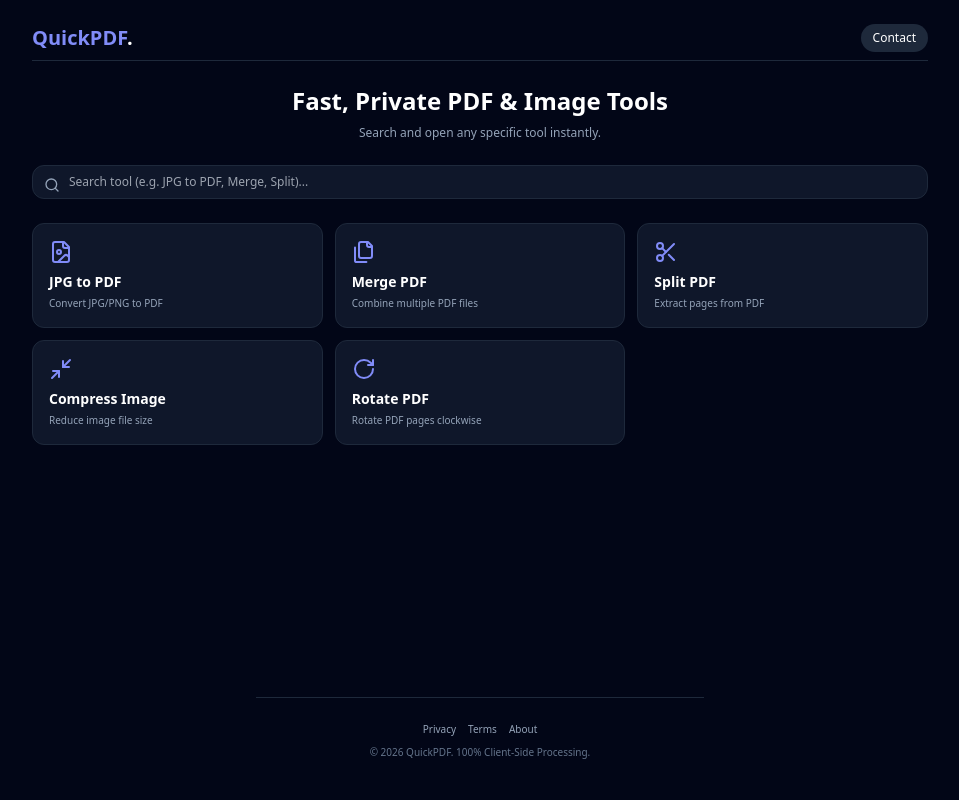
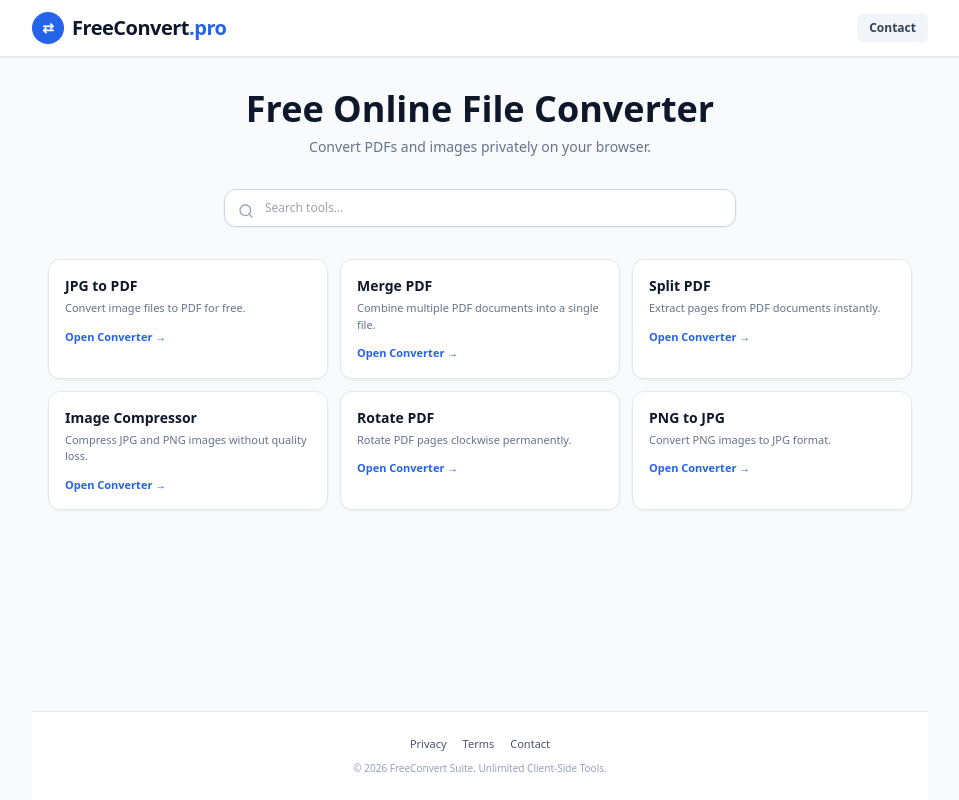
Before and after one commit to ravilavanya362-creator/quickpdf-suite, a Next.js app: page / in a window 1280 px wide. Shown: the whole page, without its empty margins (160-1119 px from the left). Built offline with nearby package versions, Linux system fonts and the light colour scheme.

Commit message:
Update page.tsx

```diff
--- a/app/page.tsx
+++ b/app/page.tsx
@@ -1,46 +1,64 @@
 'use client';
+
 import React, { useState, useMemo } from 'react';
 import { PDFDocument } from 'pdf-lib';
-import { Search, ArrowLeft, FileImage, Files, Scissors, Minimize2, RotateCw, Lock, Download, ShieldCheck, Mail, X } from 'lucide-react';
+import {
+  Search, ArrowLeft, ChevronDown, ChevronUp, Settings,
+  ShieldCheck, Download, FileText, Sparkles, X, Mail
+} from 'lucide-react';
 
-const TOOLS = [
-  { id: 'jpg-to-pdf', title: 'JPG to PDF', desc: 'Convert JPG/PNG to PDF', cat: 'PDF', icon: FileImage },
-  { id: 'merge-pdf', title: 'Merge PDF', desc: 'Combine multiple PDF files', cat: 'PDF', icon: Files },
-  { id: 'split-pdf', title: 'Split PDF', desc: 'Extract pages from PDF', cat: 'PDF', icon: Scissors },
-  { id: 'compress-img', title: 'Compress Image', desc: 'Reduce image file size', cat: 'Image', icon: Minimize2 },
-  { id: 'rotate-pdf', title: 'Rotate PDF', desc: 'Rotate PDF pages clockwise', cat: 'PDF', icon: RotateCw },
+interface Tool {
+  id: string;
+  name: string;
+  title: string;
+  desc: string;
+  cat: string;
+  targetExt: string;
+}
+
+const ALL_TOOLS: Tool[] = [
+  { id: 'jpg-to-pdf', name: 'JPG to PDF', title: 'JPG to PDF Converter', desc: 'Convert image files to PDF for free.', cat: 'PDF', targetExt: 'PDF' },
+  { id: 'merge-pdf', name: 'Merge PDF', title: 'PDF Merger Tool', desc: 'Combine multiple PDF documents into a single file.', cat: 'PDF', targetExt: 'PDF' },
+  { id: 'split-pdf', name: 'Split PDF', title: 'PDF Splitter', desc: 'Extract pages from PDF documents instantly.', cat: 'PDF', targetExt: 'PDF' },
+  { id: 'compress-image', name: 'Image Compressor', title: 'Image Compressor', desc: 'Compress JPG and PNG images without quality loss.', cat: 'Image', targetExt: 'JPG' },
+  { id: 'rotate-pdf', name: 'Rotate PDF', title: 'Rotate PDF Document', desc: 'Rotate PDF pages clockwise permanently.', cat: 'PDF', targetExt: 'PDF' },
+  { id: 'png-to-jpg', name: 'PNG to JPG', title: 'PNG to JPG Converter', desc: 'Convert PNG images to JPG format.', cat: 'Image', targetExt: 'JPG' }
 ];
 
-export default function Home() {
-  const [q, setQ] = useState('');
-  const [cat, setCat] = useState('All');
-  const [active, setActive] = useState<string | null>(null);
+export default function FreeConvertStyleSuite() {
+  const [activeToolId, setActiveToolId] = useState<string | null>(null);
+  const [searchQuery, setSearchQuery] = useState('');
+  const [showAdvanced, setShowAdvanced] = useState(false);
   const [files, setFiles] = useState<FileList | null>(null);
-  const [range, setRange] = useState('');
-  const [quality, setQuality] = useState(65);
+  const [quality, setQuality] = useState(75);
+  const [pageRange, setPageRange] = useState('');
   const [loading, setLoading] = useState(false);
   const [modal, setModal] = useState<string | null>(null);
 
-  const filtered = useMemo(() => TOOLS.filter(t =>
-    (t.title.toLowerCase().includes(q.toLowerCase()) || t.desc.toLowerCase().includes(q.toLowerCase())) &&
-    (cat === 'All' || t.cat === cat)
-  ), [q, cat]);
+  const currentTool = ALL_TOOLS.find((t) => t.id === activeToolId);
 
-  const activeTool = TOOLS.find(t => t.id === active);
+  const filteredTools = useMemo(() => {
+    return ALL_TOOLS.filter((t) =>
+      t.name.toLowerCase().includes(searchQuery.toLowerCase()) ||
+      t.desc.toLowerCase().includes(searchQuery.toLowerCase())
+    );
+  }, [searchQuery]);
 
-  const download = (bytes: Uint8Array | Blob, name: string) => {
+  const downloadFile = (bytes: Uint8Array | Blob, fileName: string) => {
     const blob = bytes instanceof Blob ? bytes : new Blob([bytes], { type: 'application/pdf' });
+    const url = URL.createObjectURL(blob);
     const a = document.createElement('a');
-    a.href = URL.createObjectURL(blob);
-    a.download = name;
+    a.href = url;
+    a.download = fileName;
     a.click();
+    URL.revokeObjectURL(url);
   };
 
-  const handleRun = async () => {
-    if (!files?.length) return alert('Select files first');
+  const handleExecute = async () => {
+    if (!files || files.length === 0) return alert('Please upload files first.');
     setLoading(true);
     try {
-      if (active === 'jpg-to-pdf') {
+      if (activeToolId === 'jpg-to-pdf') {
         const pdf = await PDFDocument.create();
         for (let i = 0; i < files.length; i++) {
           const b = await files[i].arrayBuffer();
@@ -48,30 +66,29 @@ export default function Home() {
           const page = pdf.addPage([img.width, img.height]);
           page.drawImage(img, { x: 0, y: 0, width: img.width, height: img.height });
         }
-        download(await pdf.save(), 'converted.pdf');
-      } else if (active === 'merge-pdf') {
-        if (files.length < 2) return alert('Select 2+ files');
+        downloadFile(await pdf.save(), `Converted-${Date.now()}.pdf`);
+      } else if (activeToolId === 'merge-pdf') {
+        if (files.length < 2) return alert('Select at least 2 PDF files.');
         const merged = await PDFDocument.create();
         for (let i = 0; i < files.length; i++) {
           const doc = await PDFDocument.load(await files[i].arrayBuffer());
           const pages = await merged.copyPages(doc, doc.getPageIndices());
-          pages.forEach(p => merged.addPage(p));
+          pages.forEach((p) => merged.addPage(p));
         }
-        download(await merged.save(), 'merged.pdf');
-      } else if (active === 'split-pdf') {
+        downloadFile(await merged.save(), `Merged-${Date.now()}.pdf`);
+      } else if (activeToolId === 'split-pdf') {
         const doc = await PDFDocument.load(await files[0].arrayBuffer());
         const newDoc = await PDFDocument.create();
-        const [s, e] = range.split('-').map(Number);
+        const [start, end] = pageRange.split('-').map(Number);
         const idx = [];
-        for (let i = (s || 1) - 1; i < (e || s || 1); i++) { if (i < doc.getPageCount()) idx.push(i); }
+        const count = doc.getPageCount();
+        for (let i = (start || 1) - 1; i < (end || start || 1); i++) {
+          if (i >= 0 && i < count) idx.push(i);
+        }
         const pages = await newDoc.copyPages(doc, idx);
-        pages.forEach(p => newDoc.addPage(p));
-        download(await newDoc.save(), 'split.pdf');
-      } else if (active === 'rotate-pdf') {
-        const doc = await PDFDocument.load(await files[0].arrayBuffer());
-        doc.getPages().forEach(p => p.setRotation({ type: 'degrees', angle: (p.getRotation().angle + 90) % 360 } as any));
-        download(await doc.save(), 'rotated.pdf');
-      } else if (active === 'compress-img') {
+        pages.forEach((p) => newDoc.addPage(p));
+        downloadFile(await newDoc.save(), `Split-${Date.now()}.pdf`);
+      } else if (activeToolId === 'compress-image' || activeToolId === 'png-to-jpg') {
         const reader = new FileReader();
         reader.readAsDataURL(files[0]);
         reader.onload = (e) => {
@@ -79,116 +96,129 @@ export default function Home() {
           img.src = e.target?.result as string;
           img.onload = () => {
             const canvas = document.createElement('canvas');
-            canvas.width = img.width; canvas.height = img.height;
-            canvas.getContext('2d')?.drawImage(img, 0, 0);
-            canvas.toBlob(b => { if (b) download(b, 'compressed.jpg'); setLoading(false); }, 'image/jpeg', quality / 100);
+            canvas.width = img.width;
+            canvas.height = img.height;
+            const ctx = canvas.getContext('2d');
+            ctx?.drawImage(img, 0, 0);
+            canvas.toBlob(
+              (blob) => {
+                if (blob) downloadFile(blob, `Compressed-${Date.now()}.jpg`);
+                setLoading(false);
+              },
+              'image/jpeg',
+              quality / 100
+            );
           };
         };
         return;
+      } else if (activeToolId === 'rotate-pdf') {
+        const doc = await PDFDocument.load(await files[0].arrayBuffer());
+        doc.getPages().forEach((p) => p.setRotation({ type: 'degrees', angle: (p.getRotation().angle + 90) % 360 } as any));
+        downloadFile(await doc.save(), `Rotated-${Date.now()}.pdf`);
       }
     } catch {
-      alert('Error processing file.');
+      alert('Operation failed.');
     }
     setLoading(false);
   };
-
-  return (
-    <div className="min-h-screen bg-slate-950 text-white flex flex-col font-sans p-4">
-      {/* Header */}
-      <header className="flex justify-between items-center py-2 border-b border-slate-800 mb-6 max-w-4xl mx-auto w-full">
-        <h1 onClick={() => { setActive(null); setFiles(null); }} className="text-xl font-bold cursor-pointer text-indigo-400">QuickPDF<span className="text-white">.</span></h1>
-        <button onClick={() => setModal('contact')} className="text-xs bg-slate-800 px-3 py-1.5 rounded-full">Contact</button>
+    return (
+    <div className="min-h-screen bg-slate-50 text-slate-800 flex flex-col font-sans">
+      <header className="bg-white border-b border-slate-200 sticky top-0 z-40 px-4 py-3 shadow-sm">
+        <div className="max-w-4xl mx-auto flex items-center justify-between">
+          <div onClick={() => { setActiveToolId(null); setFiles(null); }} className="flex items-center gap-2 cursor-pointer">
+            <div className="h-8 w-8 rounded-full bg-blue-600 flex items-center justify-center text-white font-black text-sm">⇄</div>
+            <span className="font-extrabold text-xl text-slate-900 tracking-tight">FreeConvert<span className="text-blue-600">.pro</span></span>
+          </div>
+          <button onClick={() => setModal('contact')} className="text-xs bg-slate-100 text-slate-700 px-3 py-1.5 rounded-md font-semibold">Contact</button>
+        </div>
       </header>
 
-      {/* Catalog / Search View */}
-      {!activeTool ? (
-        <main className="flex-1 max-w-4xl mx-auto w-full">
-          <div className="text-center mb-6">
-            <h2 className="text-2xl font-extrabold mb-2">Fast, Private PDF & Image Tools</h2>
-            <p className="text-xs text-slate-400">Search and open any specific tool instantly.</p>
+      {!currentTool ? (
+        <main className="flex-1 max-w-4xl w-full mx-auto px-4 py-8">
+          <div className="text-center max-w-xl mx-auto mb-8">
+            <h1 className="text-3xl sm:text-4xl font-black text-slate-900 mb-2">Free Online File Converter</h1>
+            <p className="text-xs sm:text-sm text-slate-500">Convert PDFs and images privately on your browser.</p>
           </div>
-
-          <div className="relative mb-6">
-            <Search className="w-4 h-4 text-slate-400 absolute left-3 top-3" />
-            <input
-              type="text"
-              placeholder="Search tool (e.g. JPG to PDF, Merge, Split)..."
-              value={q}
-              onChange={e => setQ(e.target.value)}
-              className="w-full pl-9 pr-3 py-2 bg-slate-900 border border-slate-800 rounded-xl text-xs text-white focus:outline-none focus:border-indigo-500"
-            />
+          <div className="relative max-w-lg mx-auto mb-8">
+            <Search className="w-4 h-4 text-slate-400 absolute left-3.5 top-3.5" />
+            <input type="text" placeholder="Search tools..." value={searchQuery} onChange={(e) => setSearchQuery(e.target.value)} className="w-full pl-10 pr-4 py-2.5 bg-white border border-slate-300 rounded-xl text-xs text-slate-800 shadow-sm" />
           </div>
-
-          <div className="grid grid-cols-2 sm:grid-cols-3 gap-3 mb-8">
-            {filtered.map(t => {
-              const Icon = t.icon;
-              return (
-                <div key={t.id} onClick={() => { setActive(t.id); setFiles(null); }} className="bg-slate-900 border border-slate-800 p-4 rounded-xl cursor-pointer hover:border-indigo-500">
-                  <Icon className="w-6 h-6 text-indigo-400 mb-2" />
-                  <h3 className="text-sm font-bold">{t.title}</h3>
-                  <p className="text-[10px] text-slate-400 mt-1">{t.desc}</p>
-                </div>
-              );
-            })}
+          <div className="grid grid-cols-1 sm:grid-cols-2 md:grid-cols-3 gap-3 mb-10">
+            {filteredTools.map((tool) => (
+              <div key={tool.id} onClick={() => { setActiveToolId(tool.id); setFiles(null); }} className="bg-white border border-slate-200 p-4 rounded-xl hover:border-blue-500 cursor-pointer shadow-sm">
+                <h3 className="font-bold text-sm text-slate-900 mb-1">{tool.name}</h3>
+                <p className="text-[11px] text-slate-500">{tool.desc}</p>
+                <span className="text-[11px] font-bold text-blue-600 mt-3 block">Open Converter →</span>
+              </div>
+            ))}
           </div>
         </main>
       ) : (
-        /* Dedicated Tool View */
-        <main className="flex-1 max-w-md mx-auto w-full">
-          <button onClick={() => { setActive(null); setFiles(null); }} className="flex items-center gap-1.5 text-xs text-slate-400 mb-4 bg-slate-900 px-3 py-1.5 rounded-lg border border-slate-800">
-            <ArrowLeft className="w-3.5 h-3.5" /> Back to Tools
+        <main className="flex-1 max-w-xl w-full mx-auto px-4 py-6">
+          <button onClick={() => { setActiveToolId(null); setFiles(null); }} className="inline-flex items-center gap-1.5 text-xs text-slate-600 mb-4 bg-white px-3 py-1.5 rounded-lg border border-slate-200 shadow-sm font-medium">
+            <ArrowLeft className="w-3.5 h-3.5" /> All Converters
           </button>
-
-          <div className="bg-slate-900 border border-slate-800 p-5 rounded-2xl text-center">
-            <h2 className="text-xl font-bold mb-1">{activeTool.title}</h2>
-            <p className="text-xs text-slate-400 mb-4">{activeTool.desc}</p>
-
-            <label className="border-2 border-dashed border-slate-700 p-6 rounded-xl block cursor-pointer mb-4 bg-slate-950/40">
-              <span className="text-xs font-bold text-indigo-400">{files?.length ? `${files.length} file(s) selected` : 'Select Files'}</span>
-              <input type="file" multiple={active === 'jpg-to-pdf' || active === 'merge-pdf'} accept={active === 'compress-img' || active === 'jpg-to-pdf' ? 'image/*' : 'application/pdf'} onChange={e => setFiles(e.target.files)} className="hidden" />
+          <div className="text-center mb-6">
+            <h1 className="text-2xl sm:text-3xl font-black text-slate-900 mb-1">{currentTool.title}</h1>
+            <p className="text-xs text-slate-500">{currentTool.desc}</p>
+          </div>
+          <div className="bg-white border-2 border-dashed border-indigo-200 rounded-2xl p-6 text-center shadow-sm mb-6">
+            <label className="inline-flex items-center gap-2 px-8 py-3.5 bg-indigo-600 text-white font-bold rounded-xl shadow-md cursor-pointer text-sm">
+              <span>Choose Files</span>
+              <ChevronDown className="w-4 h-4 opacity-80" />
+              <input type="file" multiple={currentTool.id === 'jpg-to-pdf' || currentTool.id === 'merge-pdf'} accept={currentTool.cat === 'Image' || currentTool.id === 'jpg-to-pdf' ? 'image/*' : 'application/pdf'} onChange={(e) => setFiles(e.target.files)} className="hidden" />
             </label>
-
-            {active === 'split-pdf' && (
-              <input type="text" placeholder="Page range e.g. 1-2" value={range} onChange={e => setRange(e.target.value)} className="w-full p-2 bg-slate-950 border border-slate-700 rounded-lg text-xs mb-4" />
-            )}
-
-            {active === 'compress-img' && (
-              <div className="mb-4 text-left bg-slate-950 p-3 rounded-lg">
-                <div className="flex justify-between text-xs mb-1"><span>Quality:</span><span className="text-indigo-400">{quality}%</span></div>
-                <input type="range" min="10" max="90" step="5" value={quality} onChange={e => setQuality(Number(e.target.value))} className="w-full accent-indigo-500 cursor-pointer" />
+            <p className="text-[11px] text-slate-400 mt-3">Max file size: Unlimited (Client-side)</p>
+            {files && files.length > 0 && <div className="mt-3 p-2 bg-blue-50 text-blue-700 text-xs font-semibold rounded-lg">✓ {files.length} file(s) selected</div>}
+          </div>
+          <div className="bg-white border border-slate-200 rounded-xl overflow-hidden shadow-sm mb-6">
+            <button onClick={() => setShowAdvanced(!showAdvanced)} className="w-full px-4 py-3 bg-slate-50 border-b border-slate-200 flex items-center justify-between text-xs font-bold text-slate-700">
+              <span className="flex items-center gap-2"><Settings className="w-4 h-4 text-slate-500" /> Advanced settings (optional)</span>
+              {showAdvanced ? <ChevronUp className="w-4 h-4" /> : <ChevronDown className="w-4 h-4" />}
+            </button>
+            {showAdvanced && (
+              <div className="p-4 space-y-4 text-xs">
+                {currentTool.id === 'split-pdf' && (
+                  <div>
+                    <label className="font-semibold text-slate-700 block mb-1">Page Range:</label>
+                    <input type="text" placeholder="e.g. 1-3, 5" value={pageRange} onChange={(e) => setPageRange(e.target.value)} className="w-full p-2 border border-slate-300 rounded-lg text-xs" />
+                  </div>
+                )}
+                {(currentTool.id === 'compress-image' || currentTool.id === 'png-to-jpg') && (
+                  <div>
+                    <div className="flex justify-between font-semibold mb-1"><span>Compression Quality:</span><span className="text-blue-600 font-bold">{quality}%</span></div>
+                    <input type="range" min="10" max="95" step="5" value={quality} onChange={(e) => setQuality(Number(e.target.value))} className="w-full accent-blue-600 cursor-pointer" />
+                  </div>
+                )}
               </div>
             )}
-
-            <button onClick={handleRun} disabled={loading || !files} className="w-full py-2.5 bg-indigo-600 font-bold rounded-xl text-xs flex items-center justify-center gap-2">
-              {loading ? 'Processing...' : 'Download Result'} <Download className="w-3.5 h-3.5" />
-            </button>
           </div>
+          <button onClick={handleExecute} disabled={loading || !files} className="w-full py-3.5 bg-blue-600 text-white font-bold rounded-xl flex items-center justify-center gap-2 text-sm shadow-md mb-10">
+            {loading ? 'Converting...' : 'Convert Now'} <Download className="w-4 h-4" />
+          </button>
         </main>
       )}
 
-      {/* Footer */}
-      <footer className="py-6 text-center text-[10px] text-slate-500 max-w-md mx-auto w-full border-t border-slate-800">
-        <div className="flex justify-center gap-3 mb-2 text-slate-400">
+      <footer className="bg-white border-t border-slate-200 py-6 text-center text-xs text-slate-500 max-w-4xl mx-auto w-full px-4 mt-auto">
+        <div className="flex justify-center gap-4 mb-2 text-slate-600 text-[11px]">
           <button onClick={() => setModal('privacy')} className="hover:underline">Privacy</button>
           <button onClick={() => setModal('terms')} className="hover:underline">Terms</button>
-          <button onClick={() => setModal('about')} className="hover:underline">About</button>
+          <button onClick={() => setModal('contact')} className="hover:underline">Contact</button>
         </div>
-        <p>© 2026 QuickPDF. 100% Client-Side Processing.</p>
+        <p className="text-[10px] text-slate-400">© 2026 FreeConvert Suite. Unlimited Client-Side Tools.</p>
       </footer>
 
-      {/* Modals */}
       {modal && (
-        <div className="fixed inset-0 bg-black/80 flex items-center justify-center p-4 z-50">
-          <div className="bg-slate-900 border border-slate-800 rounded-xl p-5 max-w-sm w-full">
-            <div className="flex justify-between items-center mb-3">
-              <h3 className="font-bold text-sm capitalize">{modal}</h3>
+        <div className="fixed inset-0 bg-black/60 flex items-center justify-center p-4 z-50">
+          <div className="bg-white rounded-2xl p-5 max-w-sm w-full shadow-xl">
+            <div className="flex justify-between items-center mb-3 border-b border-slate-100 pb-2">
+              <h3 className="font-bold text-sm text-slate-900 capitalize">{modal}</h3>
               <button onClick={() => setModal(null)}><X className="w-4 h-4" /></button>
             </div>
-            <p className="text-xs text-slate-300">
-              {modal === 'privacy' && 'Zero Uploads: All files run in-browser locally on your hardware.'}
-              {modal === 'terms' && 'Free to use for unlimited personal and commercial needs.'}
-              {modal === 'about' && 'A modern, high-speed PDF toolkit inspired by iLovePDF and FreeConvert.'}
-              {modal === 'contact' && 'Support: support@quickpdf.local'}
+            <p className="text-xs text-slate-600 leading-relaxed">
+              {modal === 'privacy' && '100% Client-Side: Files never touch remote servers.'}
+              {modal === 'terms' && 'Free for unlimited conversions.'}
+              {modal === 'contact' && 'Support: support@freeconvert.local'}
             </p>
           </div>
         </div>
```
